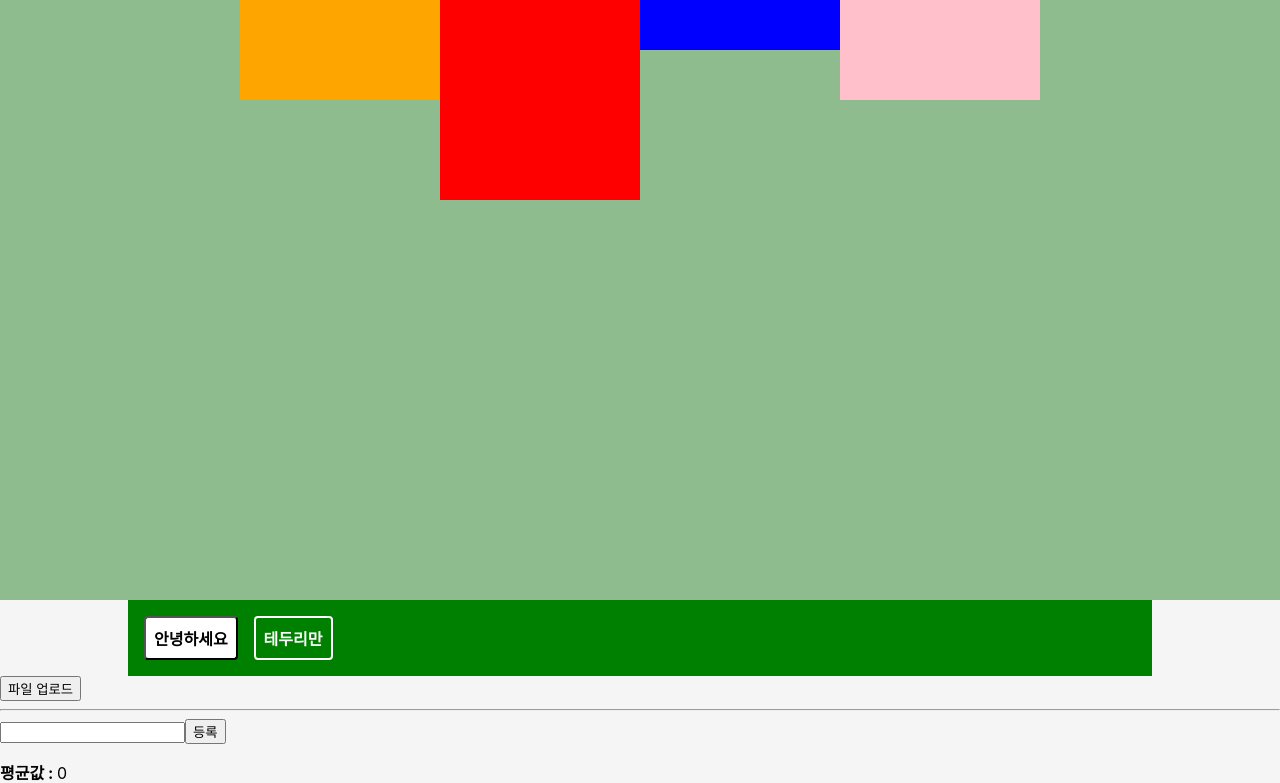
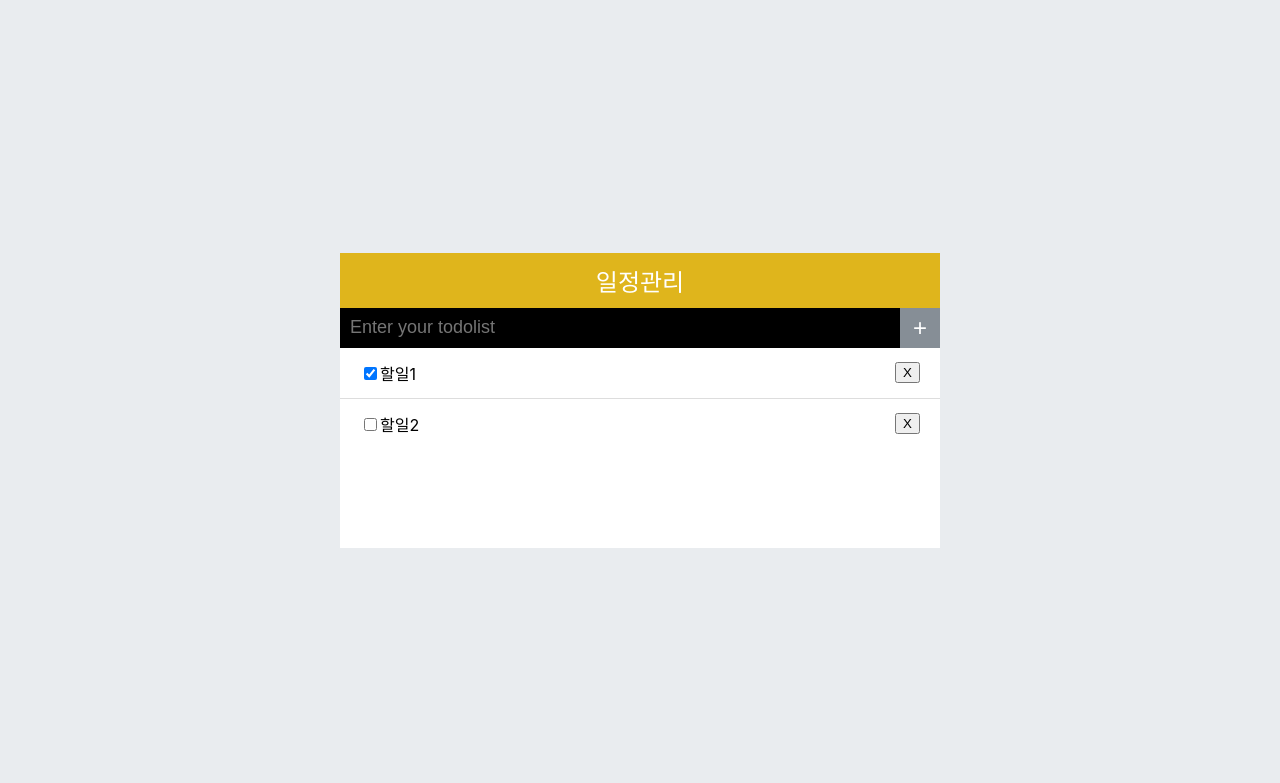
Before and after one commit to yoongmi/nepp_react, a React (Create React App) app in the folder react-app/: page / in a window 1280 px wide. Shown: the top 783 px of the page. Built offline with nearby package versions, Linux system fonts and the light colour scheme.

Commit message:
day7 todolist

```diff
--- a/react-app/src/App.js
+++ b/react-app/src/App.js
@@ -14,11 +14,14 @@
 import InputFile from "./components/InputFile";
 import StyledComponent from "./components/StyledComponent";
 import Flex from "./components/Flex";
+import Todo from "./components/Todo";
 
 function App() {
   const name1 = "리액트";
   return (
     <>
+      <Todo />
+      <hr />
       <Flex />
       <StyledComponent />
       <InputFile />
--- /dev/null
+++ b/react-app/src/components/Todo/Form.jsx
@@ -0,0 +1,58 @@
+import styled from "styled-components";
+import { useRef, useState } from "react";
+
+const Form = ({ onAdd }) => {
+  //입력관리
+
+  const input = useRef(null);
+  const [inputText, setInputText] = useState("");
+
+  const handleAdd = () => {
+    onAdd(inputText);
+    setInputText("");
+    input.current.focus();
+  };
+
+  const enterClick = (e) => {
+    if (e.key === "Enter") {
+      handleAdd();
+    }
+  };
+
+  return (
+    <InputWrapper>
+      <Input
+        onChange={(e) => setInputText(e.target.value)}
+        value={inputText}
+        ref={input}
+        onKeyUp={enterClick}
+        placeholder="Enter your todolist"
+      />
+      <BtnSubmit onClick={handleAdd}>+</BtnSubmit>
+    </InputWrapper>
+  );
+};
+
+const InputWrapper = styled.div`
+  display: flex;
+  height: 40px;
+`;
+const Input = styled.input`
+  flex: 1;
+  background: #000;
+  color: #fff;
+  border: none;
+  outline: none;
+  font-size: 18px;
+  padding: 10px;
+`;
+const BtnSubmit = styled.button`
+  border: none;
+  color: #fff;
+  font-size: 24px;
+  width: 40px;
+  background: #868e96;
+  cursor: pointer;
+`;
+
+export default Form;
--- /dev/null
+++ b/react-app/src/components/Todo/TodoList.jsx
@@ -0,0 +1,45 @@
+import styled from "styled-components";
+
+const TodoList = ({ data, onDelete, onChecked }) => {
+  //리스트 출력담당
+
+  return (
+    <List>
+      {data.map(({ id, content, checked }) => (
+        <Item key={id}>
+          <label>
+            <input
+              type="checkbox"
+              checked={checked}
+              onChange={() => onChecked(id)}
+            />
+            <Content>{content}</Content>
+          </label>
+          <BtnDelete onClick={() => onDelete(id)}>X</BtnDelete>
+        </Item>
+      ))}
+    </List>
+  );
+};
+
+const List = styled.ul`
+  list-style: none;
+  margin: 0;
+  padding: 0;
+  min-height: 200px;
+  background-color: #fff;
+`;
+const Item = styled.li`
+  height: 50px;
+  display: flex;
+  align-items: center;
+  padding: 0 20px;
+  justify-content: space-between;
+  & + & {
+    border-top: 1px solid #ddd;
+  }
+`;
+const Content = styled.span``;
+const BtnDelete = styled.button``;
+
+export default TodoList;
--- /dev/null
+++ b/react-app/src/components/Todo/index.jsx
@@ -0,0 +1,78 @@
+import { useRef, useState } from "react";
+import styled from "styled-components";
+import Form from "./Form";
+import List from "./TodoList";
+
+const Todo = () => {
+  // 리스트관리
+  const [todos, setTodos] = useState([
+    {
+      id: 1,
+      content: "할일1",
+      checked: true,
+    },
+    {
+      id: 2,
+      content: "할일2",
+      checked: false,
+    },
+  ]);
+
+  const nextId = useRef(3);
+
+  const handleAdd = (content) => {
+    if (content) {
+      const nextItem = [
+        ...todos,
+        { id: nextId.current, content: content, checked: false },
+      ];
+      setTodos(nextItem);
+      nextId.current += 1;
+    }
+  };
+
+  const handleDelete = (deleteId) => {
+    const deleteItem = todos.filter((todo) => todo.id !== deleteId);
+    setTodos(deleteItem);
+  };
+
+  const handleChecked = (id) => {
+    const nextTodo = todos.map((todo) => {
+      if (todo.id === id) {
+        todo.checked = !todo.checked;
+      }
+      return todo;
+    });
+    setTodos(nextTodo);
+  };
+
+  return (
+    <Layout>
+      <Container>
+        <Title>일정관리</Title>
+        <Form onAdd={handleAdd} />
+        <List data={todos} onDelete={handleDelete} onChecked={handleChecked} />
+      </Container>
+    </Layout>
+  );
+};
+
+const Layout = styled.div`
+  background: #e9ecef;
+  min-height: 100vh;
+  display: flex;
+  justify-content: center;
+  align-items: center;
+`;
+const Container = styled.div`
+  width: 600px;
+`;
+const Title = styled.div`
+  background: #dfb51c;
+  color: #fff;
+  font-size: 24px;
+  text-align: center;
+  padding: 10px;
+`;
+
+export default Todo;
```
